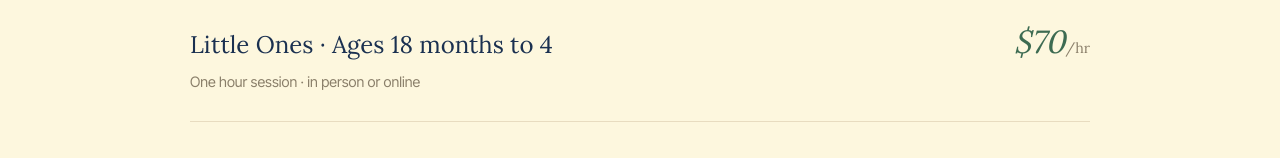
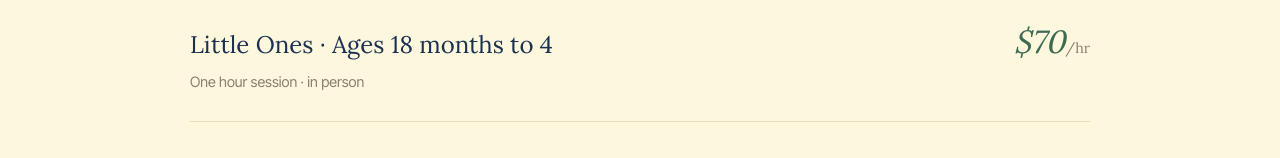
Before and after one commit to patrickparagas1/josephine-tutoring, a Next.js app: page /rates in a window 1280 px wide. Shown: the part 539-697 px from the top of the page. Built offline with nearby package versions, Linux system fonts and the light colour scheme.

Commit message:
Change Little Ones rate description to 'in person' only

```diff
--- a/components/Rates.tsx
+++ b/components/Rates.tsx
@@ -20,7 +20,7 @@ export default function Rates() {
           <div>
             <div className="rate-label">Little Ones · Ages 18 months to 4</div>
             <div className="rate-desc">
-              One hour session · in person or online
+              One hour session · in person
             </div>
           </div>
           <div className="rate-price">
```
